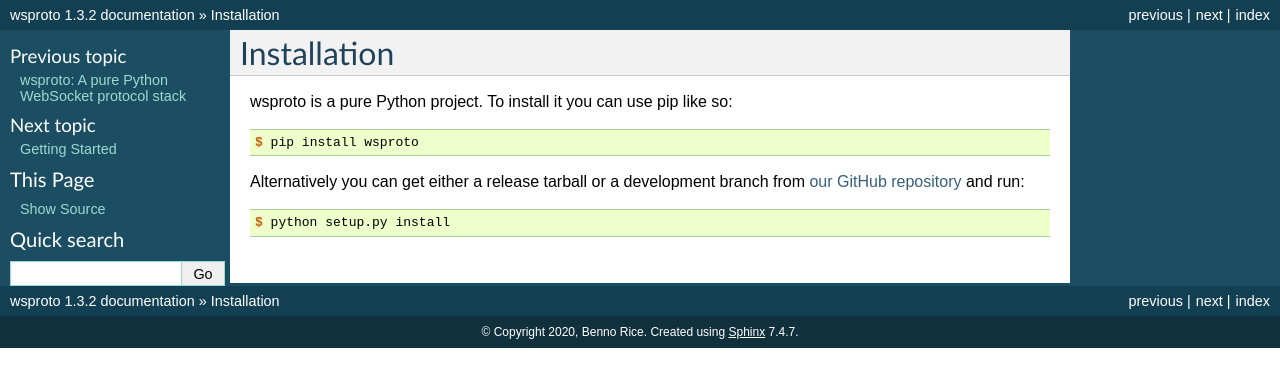
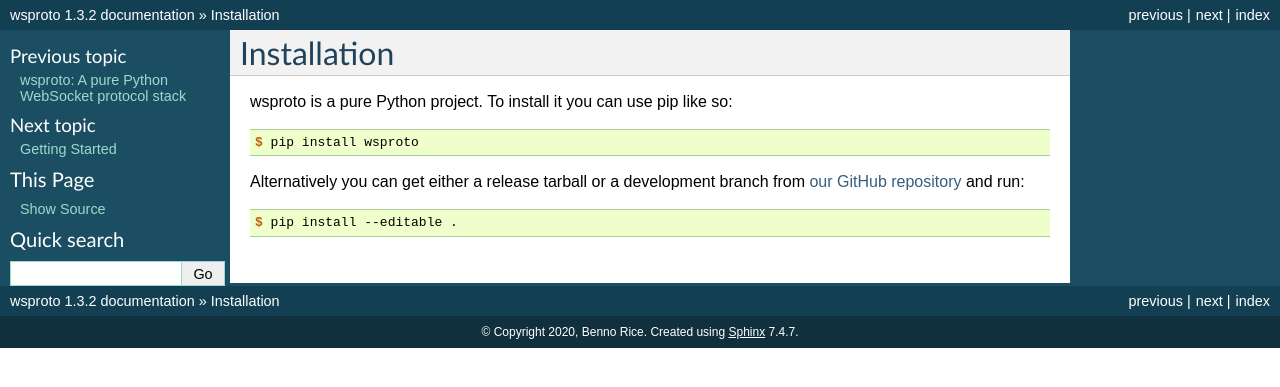
Before and after one commit to python-hyper/wsproto, a Sphinx documentation site: the page built from docs/source/installation.rst, in a window 1280 px wide. Shown: the top 387 px of the page. Built offline with Sphinx 7.4.7, drawn with Linux system fonts in a browser that asks for light colours.

Commit message:
Update installation instructions to remove setup.py

```diff
--- a/docs/source/installation.rst
+++ b/docs/source/installation.rst
@@ -12,6 +12,6 @@
 
 .. code-block:: console
 
-    $ python setup.py install
+    $ pip install --editable .
 
 .. _our GitHub repository: https://github.com/python-hyper/wsproto
```
